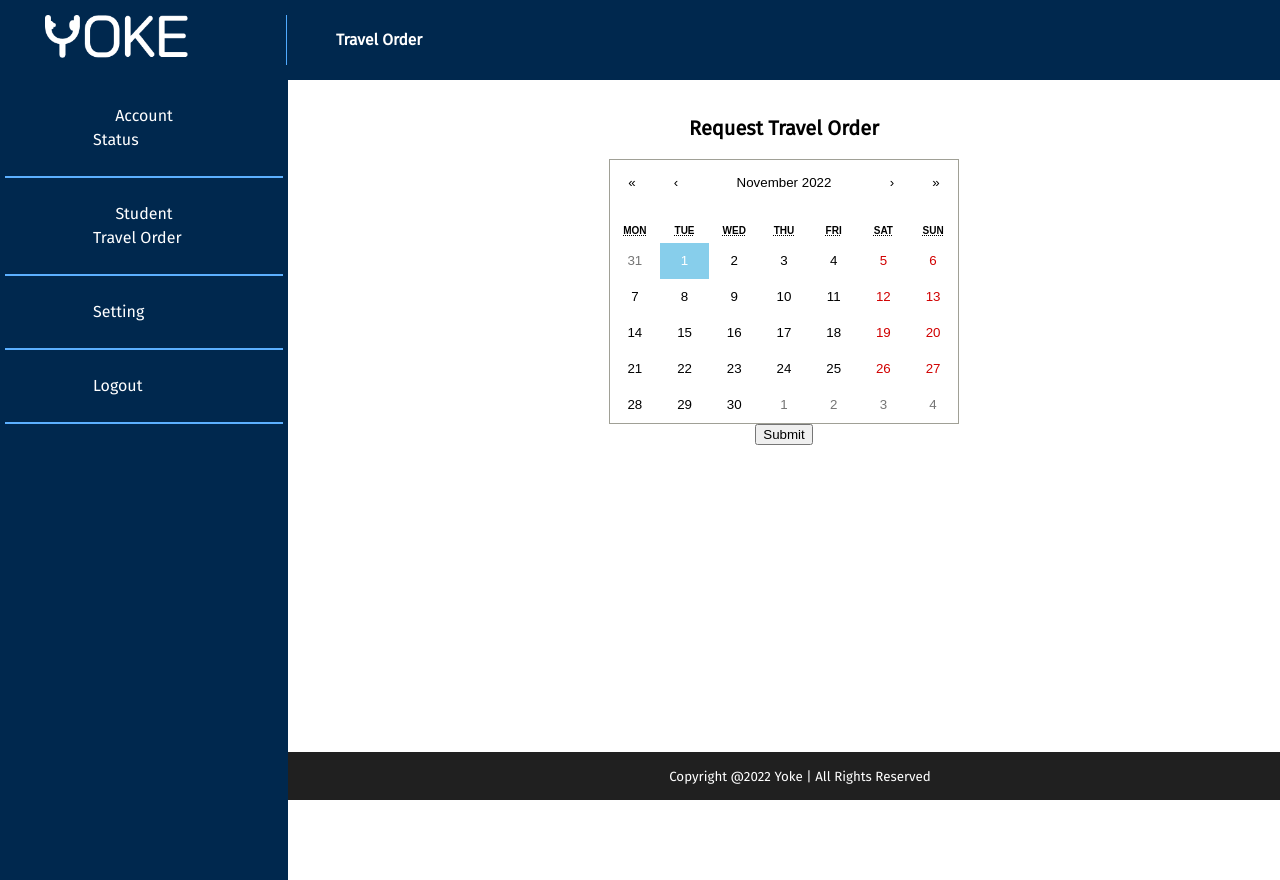
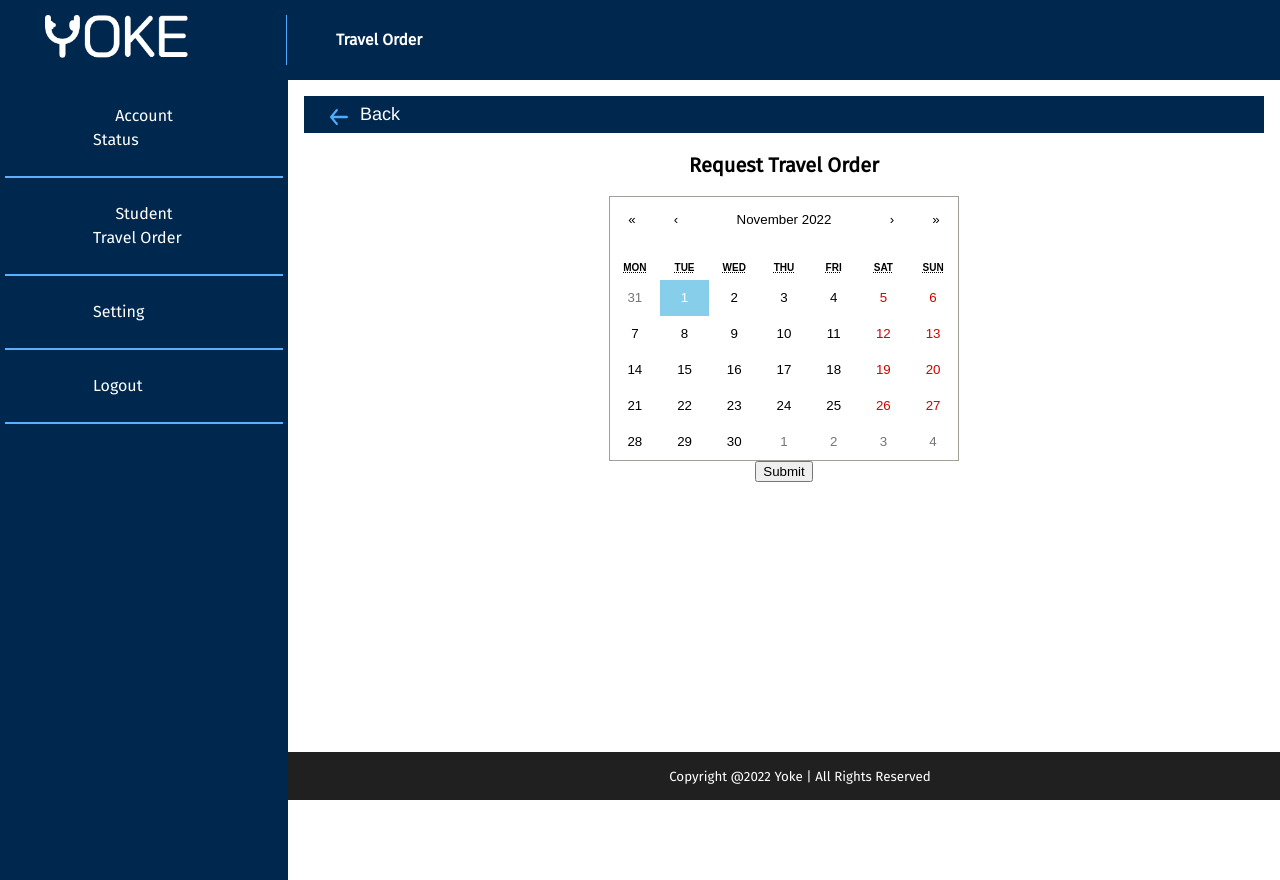
Before and after one commit to adilsaju/yoke, a React (Create React App) app in the folder client/: page /request in a window 1280 px wide. Built offline with nearby package versions, Linux system fonts and the light colour scheme; a web font is replaced by a local one.

Commit message:
back added to more pages

```diff
--- a/client/src/components/StudentDashboard/UploadDocument.js
+++ b/client/src/components/StudentDashboard/UploadDocument.js
@@ -2,6 +2,7 @@ import React from 'react'
 import {UserContext} from '../../Contexts/UserContext'
 import { useState,useEffect, useContext } from 'react';
 import SideMenu from '../Navbar/SideMenu';
+import { useNavigate } from "react-router-dom";
 
 
 const formData2 = new FormData();
@@ -76,6 +77,8 @@ const fetchTasks = async (loggedInUser) => {
 };
 
   const UploadDocument = () => {
+  const navigate = useNavigate();
+
     const {loginCredentials} = useContext(UserContext)
 
               const [students,setStudents] = useState([]);
@@ -125,6 +128,11 @@ const fetchTasks = async (loggedInUser) => {
      <div className='fullpage'>
        <SideMenu/>
       <div className='division'>
+      <div className="backBar">
+          <button  onClick={(e) => { navigate(-1)  }}  >
+            Back
+          </button>
+        </div>
 
     <h2>Upload Documents</h2>
     {console.log(students)}
--- a/client/src/components/StudentDashboard/requestTravelOrder.jsx
+++ b/client/src/components/StudentDashboard/requestTravelOrder.jsx
@@ -5,6 +5,7 @@ import SideMenu from '../Navbar/SideMenu';
 import Calendar from 'react-calendar';
 import 'react-calendar/dist/Calendar.css';
 import moment from "moment";
+import { useNavigate } from "react-router-dom";
 
 
 const req = async (flightDate, loggedInUser) => {
@@ -36,6 +37,8 @@ const bod1 = {
 };
 
 const RequestTravelOrder = () => {
+  const navigate = useNavigate();
+
   const {loggedInUser, loginCredentials} = useContext(UserContext)
   const [value, onChange] = useState(new Date());
 
@@ -44,6 +47,11 @@ const RequestTravelOrder = () => {
       <div className='fullpage'>
       <SideMenu />
       <div className='division'>
+      <div className="backBar">
+          <button  onClick={(e) => { navigate(-1)  }}  >
+            Back
+          </button>
+        </div>
 
     <h2>Request Travel Order</h2>
     <div>
```
